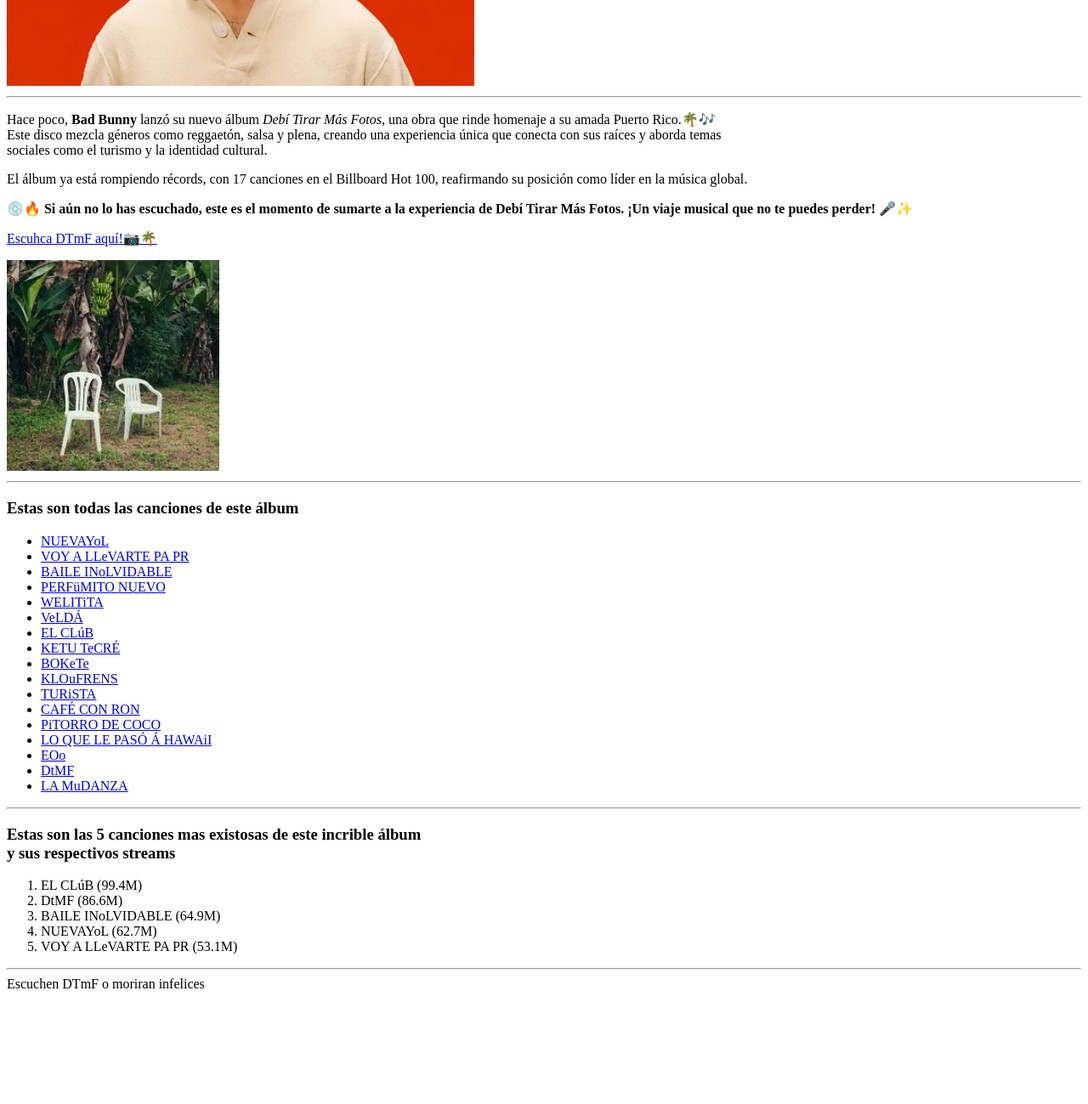
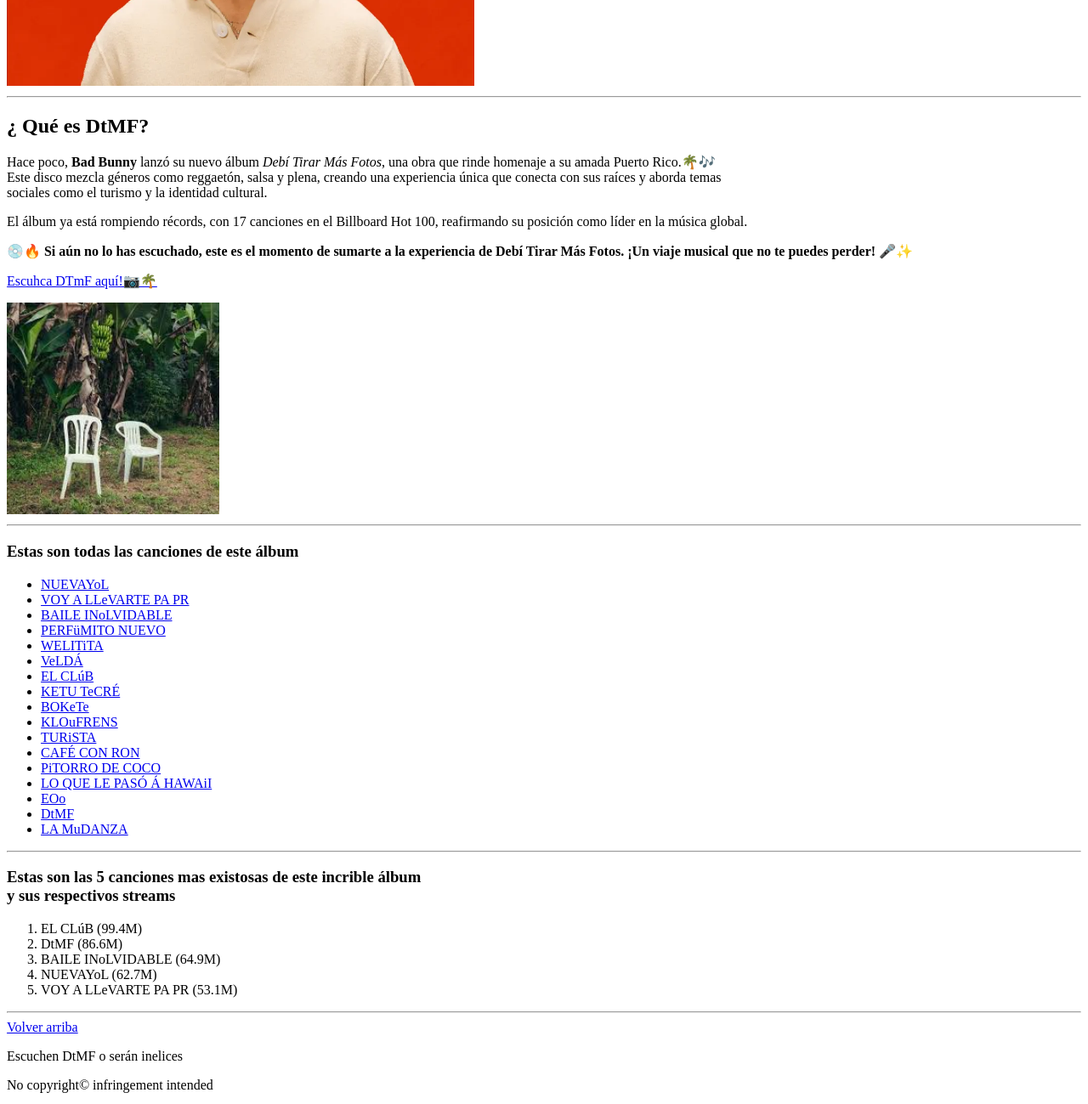
Before and after one commit to TheYisusCry/dtmf, a plain HTML site: page index.html in a window 1280 px wide. Shown: the part 420-1719 px from the top of the page at 85% size. Before the commit the page ends 1595 px from the top, so only its background shows below. Drawn offline with Linux system fonts and the light colour scheme.

Commit message:
Update index.html
Mejora de codigo

```diff
--- a/index.html
+++ b/index.html
@@ -1,15 +1,20 @@
 <!DOCTYPE html>
-<html lang="en">
+<html lang="es">
 <head>
     <meta charset="UTF-8">
     <meta name="Bad Bunny" content="width=device-width, initial-scale=1.0">
     <title>Bad Bunny</title>
 </head>
 <body>
-    <h1>Bad Bunny</h1>
+    <header>
+        <h1 id="inicio">Bad Bunny</h1>
         <h3>El mejor artista del genero</h3>
         <img src="img\Bad-Bunny-billboard.webp" width="550" height="400" alt="El Conejo malo">
         <hr>
+    </header>
+    <section>
+        <article>
+            <h2> ¿ Qué es DtMF?</h2>
             <p>Hace poco, <b>Bad Bunny</b> lanzó su nuevo álbum <i>Debí Tirar Más Fotos</i>, una obra que rinde homenaje a su amada Puerto Rico.🌴🎶<br>Este disco mezcla géneros como reggaetón,
                 salsa y plena, creando una experiencia única que conecta con sus raíces y aborda temas<br>sociales como el turismo y la identidad cultural.</p>
 
@@ -20,6 +25,8 @@
             <p> </p>
             <a href="https://open.spotify.com/intl-es/album/5K79FLRUCSysQnVESLcTdb?si=cc5562369de44d74" target="_blank" rel="noopener noreferrer"><img src="img\dtmf.jpeg" width="250" alt="DTmF"></a>
             <hr>
+        </article>
+        <article>
             <h3> Estas son todas las canciones de este álbum</h3>
             <ul>
                 <li><a href="https://open.spotify.com/intl-es/track/5TFD2bmFKGhoCRbX61nXY5?si=cadec3a1bf3c43d4" target="_blank" rel="noopener noreferrer">NUEVAYoL</a></li>
@@ -41,6 +48,8 @@
                 <li><a href="https://open.spotify.com/intl-es/track/3G7agPwWfcORnWCAGMDOpm?si=251a22a630ec4865" target="_blank" rel="noopener noreferrer">LA MuDANZA</a></li>
             </ul>
             <hr>
+        </article>
+        <article>
             <h3>Estas son las 5 canciones mas existosas de este incrible álbum<br>y sus respectivos streams</h3>
             <ol>
                 <li>EL CLúB (99.4M)</li>
@@ -50,6 +59,12 @@
                 <li>VOY A LLeVARTE PA PR (53.1M)</li>
             </ol>
             <hr>
-    <footer>Escuchen DTmF o moriran infelices</footer>
+        </article>
+    </section>
+    <footer>
+        <a href="#inicio">Volver arriba</a>
+        <p>Escuchen DtMF o serán inelices</p>
+        <p>No copyright© infringement intended</p>
+    </footer>
 </body>
 </html>
```
Lines whose indentation alone changed are shown as unchanged.
